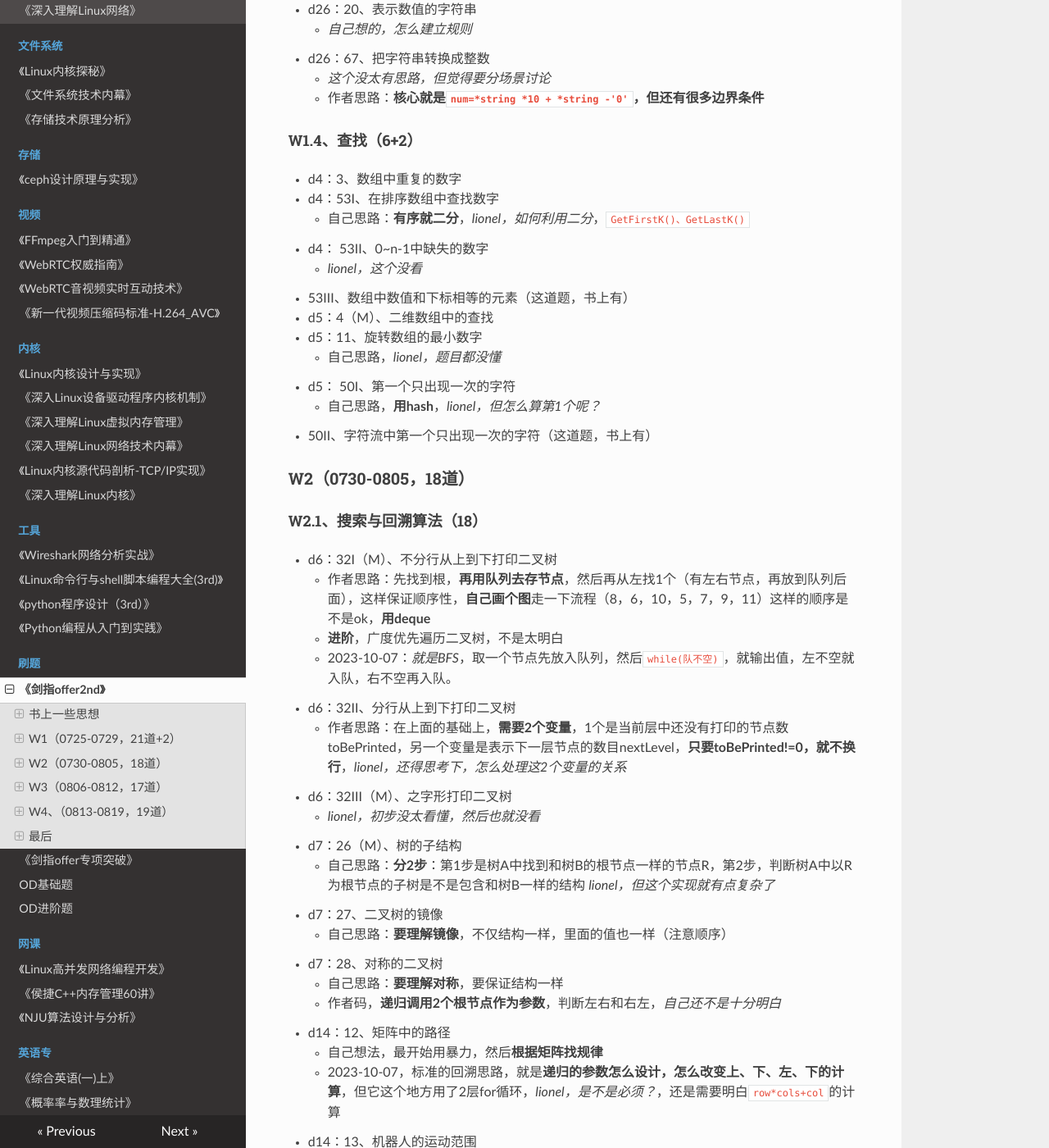
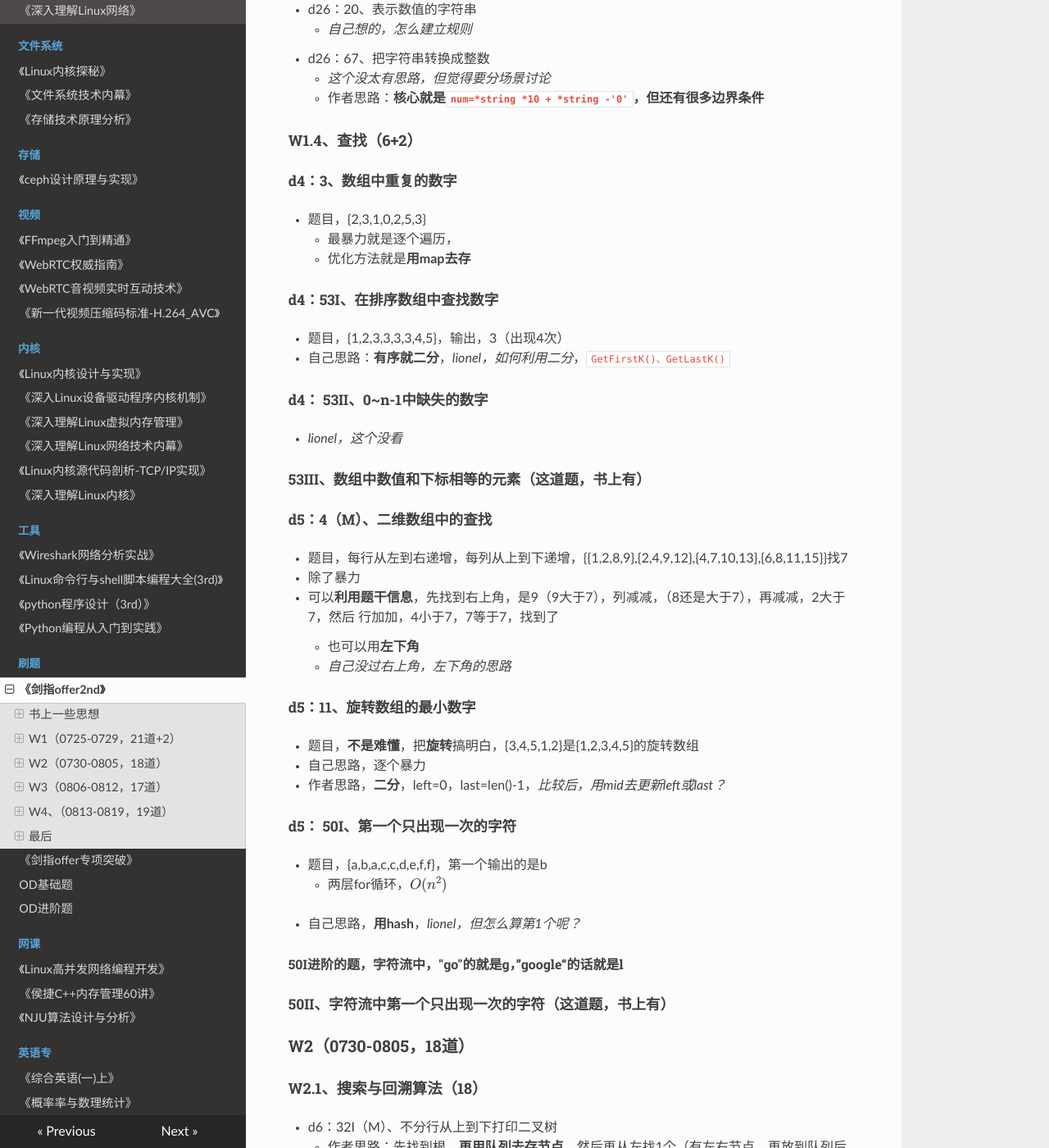
Before and after one commit to wolflion/booknotes, an MkDocs documentation site: the page built from docs/91leetcode/剑指offer2nd.md, in a window 1280 px wide and 1400 px high, scrolled down 2563 px. Shown: the whole window at 82% size. Built offline with MkDocs 1.6.1, drawn with Linux system fonts in a browser that asks for light colours; nearby versions of some CDN libraries; formulas are drawn with MathJax 3.

Commit message:
Update 剑指offer2nd.md

```diff
--- a/docs/91leetcode/剑指offer2nd.md
+++ b/docs/91leetcode/剑指offer2nd.md
@@ -92,18 +92,47 @@
 
 #### W1.4、查找（6+2）
 
-+ d4：3、数组中重复的数字
-+ d4：53I、在排序数组中查找数字
-  + 自己思路：**有序就二分**，*lionel，如何利用二分*，`GetFirstK()、GetLastK()`
-+ d4： 53II、0~n-1中缺失的数字
-  + *lionel，这个没看*
-+ 53III、数组中数值和下标相等的元素（这道题，书上有）
-+ d5：4（M）、二维数组中的查找
-+ d5：11、旋转数组的最小数字
-  + 自己思路，*lionel，题目都没懂*
-+ d5： 50I、第一个只出现一次的字符
-  + 自己思路，**用hash**，*lionel，但怎么算第1个呢？*
-+ 50II、字符流中第一个只出现一次的字符（这道题，书上有）
+##### d4：3、数组中重复的数字
+
++ 题目，{2,3,1,0,2,5,3}
+  + 最暴力就是逐个遍历，
+  + 优化方法就是**用map去存**
+
+##### d4：53I、在排序数组中查找数字
+
++ 题目，{1,2,3,3,3,3,4,5}，输出，3（出现4次）
++ 自己思路：**有序就二分**，*lionel，如何利用二分*，`GetFirstK()、GetLastK()`
+
+##### d4： 53II、0~n-1中缺失的数字
+
++ *lionel，这个没看*
+
+##### 53III、数组中数值和下标相等的元素（这道题，书上有）
+
+##### d5：4（M）、二维数组中的查找
+
++ 题目，每行从左到右递增，每列从上到下递增，{{1,2,8,9},{2,4,9,12},{4,7,10,13},{6,8,11,15}}找7
++ 除了暴力
++ 可以**利用题干信息**，先找到右上角，是9（9大于7），列减减，（8还是大于7），再减减，2大于7，然后 行加加，4小于7，7等于7，找到了
+  + 也可以用**左下角**
+  + *自己没过右上角，左下角的思路*
+
+##### d5：11、旋转数组的最小数字
+
++ 题目，**不是难懂**，把**旋转**搞明白，{3,4,5,1,2}是{1,2,3,4,5}的旋转数组
++ 自己思路，逐个暴力
++ 作者思路，**二分**，left=0，last=len()-1，*比较后，用mid去更新left或last？*
+
+##### d5： 50I、第一个只出现一次的字符
+
++ 题目，{a,b,a,c,c,d,e,f,f}，第一个输出的是b
+  + 两层for循环，$O(n^2)$
+
++ 自己思路，**用hash**，*lionel，但怎么算第1个呢？*
+
+###### **50I进阶的题**，字符流中，"go"的就是g，”google“的话就是l
+
+##### 50II、字符流中第一个只出现一次的字符（这道题，书上有）
 
 ### W2（0730-0805，18道）
 
```
